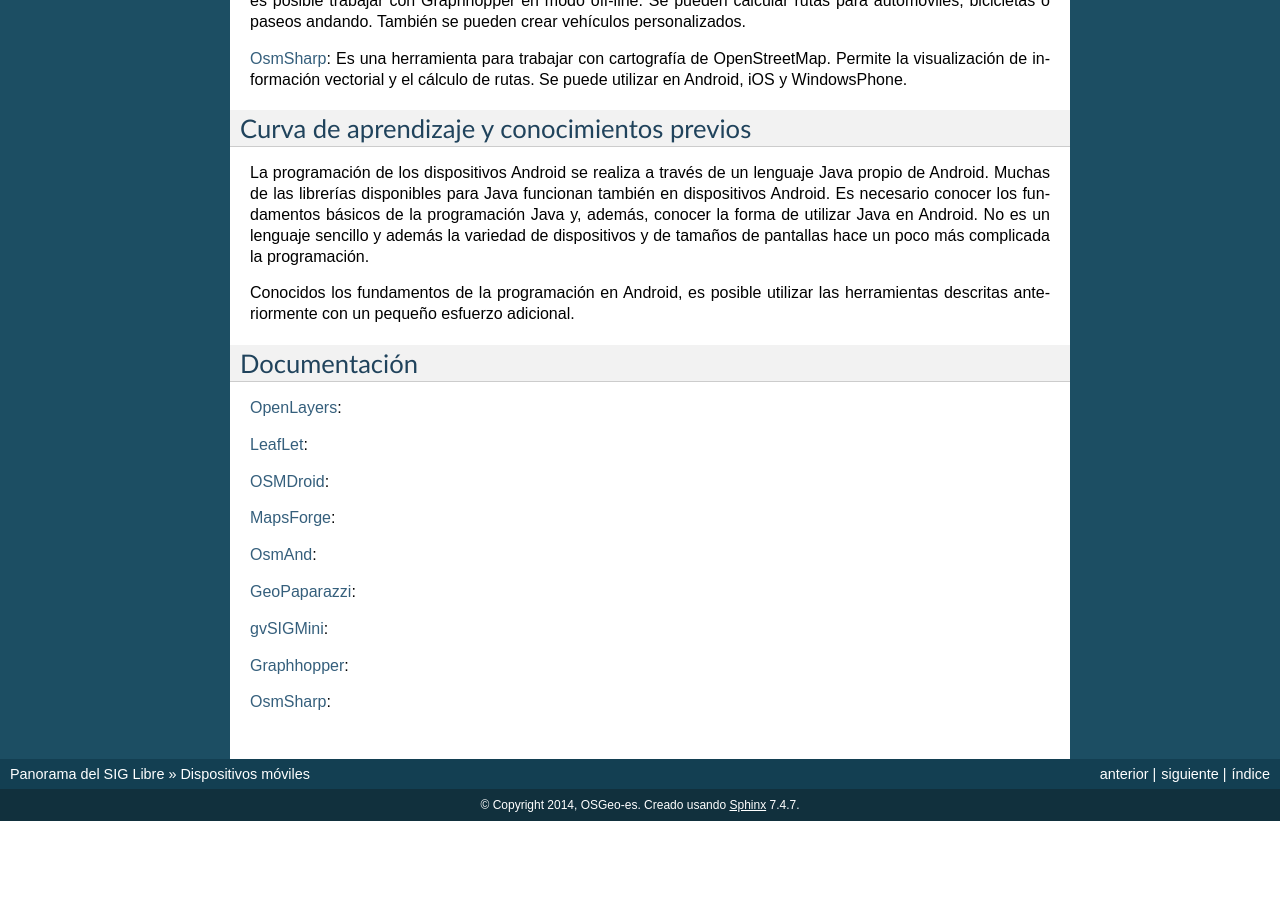
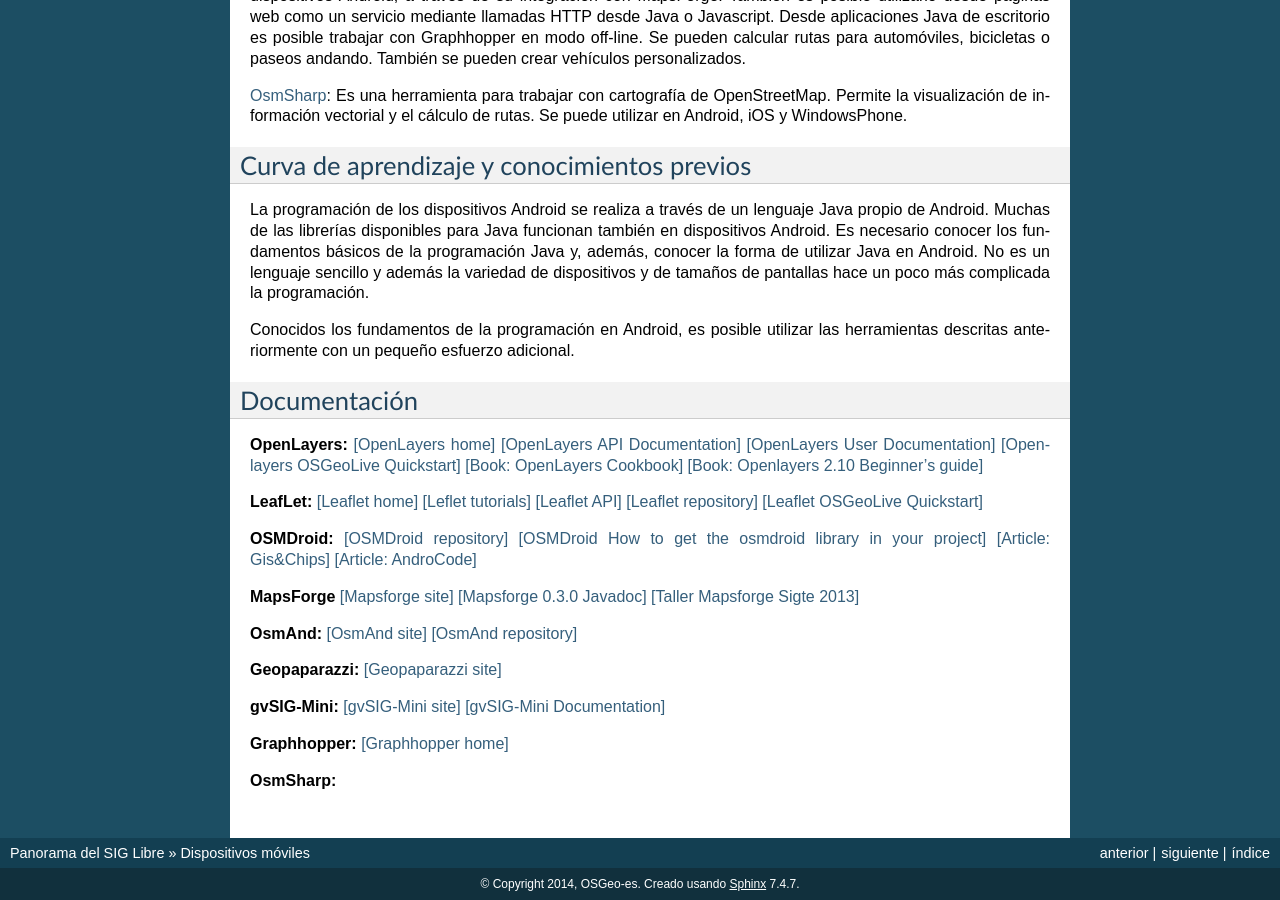
Before and after one commit to OSGeo-ES/panorama-siglibre8, a Sphinx documentation site: the page built from source/movilidad/index.rst, in a window 1280 px wide and 900 px high, scrolled down 1900 px. Built offline with Sphinx 7.4.7, drawn with Linux system fonts in a browser that asks for light colours; before the commit the page ends 2721 px from its top, so only the background shows below that; some of the changed text lies outside the part shown.

Commit message:
Add some documentation items to Movilidad.index.rst

```diff
--- a/source/movilidad/index.rst
+++ b/source/movilidad/index.rst
@@ -58,40 +61,40 @@
 Documentación
 -------------
 
-OpenLayers_:
+**OpenLayers:** `[OpenLayers home] <http://openlayers.org/>`_ `[OpenLayers API Documentation] <http://dev.openlayers.org/releases/OpenLayers-2.13.1/doc/apidocs/files/OpenLayers-js.html>`_ `[OpenLayers User Documentation] <http://trac.osgeo.org/openlayers/wiki/Documentation>`_ `[Openlayers OSGeoLive Quickstart] <http://live.osgeo.org/en/quickstart/openlayers_quickstart.html>`_ `[Book: OpenLayers Cookbook] <http://www.packtpub.com/openlayers-create-gis-web-applications-cookbook/book>`_ `[Book: Openlayers 2.10  Beginner's guide] <https://www.packtpub.com/openlayers-2-1-javascript-web-mapping-library-beginners-guide/book>`_
+
+**LeafLet:** `[Leaflet home] <http://leafletjs.com/>`_ `[Leflet tutorials] <http://leafletjs.com/examples.html>`_ `[Leaflet API] <http://leafletjs.com/reference.html>`_ `[Leaflet repository] <https://github.com/Leaflet/Leaflet>`_ `[Leaflet OSGeoLive Quickstart] <http://live.osgeo.org/en/quickstart/leaflet_quickstart.html>`_
+
+**OSMDroid:** `[OSMDroid repository] <https://github.com/osmdroid/osmdroid>`_ `[OSMDroid How to get the osmdroid library in your project] <https://code.google.com/p/osmdroid/wiki/HowToIncludeInYourProject>`_ `[Article: Gis&Chips] <http://www.gisandchips.org/2013/10/16/openstreetmap-en-android-osmdroid/>`_ `[Article: AndroCode] <http://androcode.es/tag/osmdroid/>`_
+
+**MapsForge** `[Mapsforge site] <https://code.google.com/p/mapsforge/>`_  `[Mapsforge 0.3.0 Javadoc] <http://mapsforge.googlecode.com/git-history/0.3.0/javadoc/index.html>`_  `[Taller Mapsforge Sigte 2013] <http://mercatorlab.com/geoinquietos/tallermapsforge/>`_
+
+**OsmAnd:** `[OsmAnd site] <http://osmand.net/>`_ `[OsmAnd repository] <https://code.google.com/p/osmand/>`_
+
+**Geopaparazzi:** `[Geopaparazzi site] <http://geopaparazzi.github.io/geopaparazzi/>`_
+
+**gvSIG-Mini:** `[gvSIG-Mini site] <https://confluence.prodevelop.es/display/GVMN/Home>`_ `[gvSIG-Mini Documentation] <https://confluence.prodevelop.es/display/GVMN/Documentation>`_
+
+**Graphhopper:** `[Graphhopper home] <http://geopaparazzi.github.io/geopaparazzi/>`_
+
+**OsmSharp:**
 
 .. _OpenLayers: http://docs.openlayers.org/
 
-LeafLet_:
-
 .. _LeafLet: http://leafletjs.com/index.html
 
-OSMDroid_:
+.. _OsmAnd: http://osmand.net/
+
+.. _GeoPaparazzi: http://geopaparazzi.github.io/geopaparazzi/
+
+.. _gvSIGMini: https://confluence.prodevelop.es/display/GVMN/Documentation
+
+.. _Graphhopper: http://graphhopper.com/#overview
 
 .. _OSMDroid: https://code.google.com/p/osmdroid/
 
-MapsForge_:
+.. _OsmSharp: https://github.com/xivk/OsmSharp
 
 .. _MapsForge: https://code.google.com/p/mapsforge/
 
 .. _Osmosis: http://wiki.openstreetmap.org/wiki/Osmosis
-
-OsmAnd_:
-
-.. _OsmAnd: http://osmand.net/
-
-GeoPaparazzi_:
-
-.. _GeoPaparazzi: http://geopaparazzi.github.io/geopaparazzi/
-
-gvSIGMini_:
-
-.. _gvSIGMini: https://confluence.prodevelop.es/display/GVMN/Documentation
-
-Graphhopper_:
-
-.. _Graphhopper: http://graphhopper.com/#overview
-
-OsmSharp_:
-
-.. _OsmSharp: https://github.com/xivk/OsmSharp
```
Also changed, not shown: other parts of source/movilidad/index.rst (+3 -0 lines).
